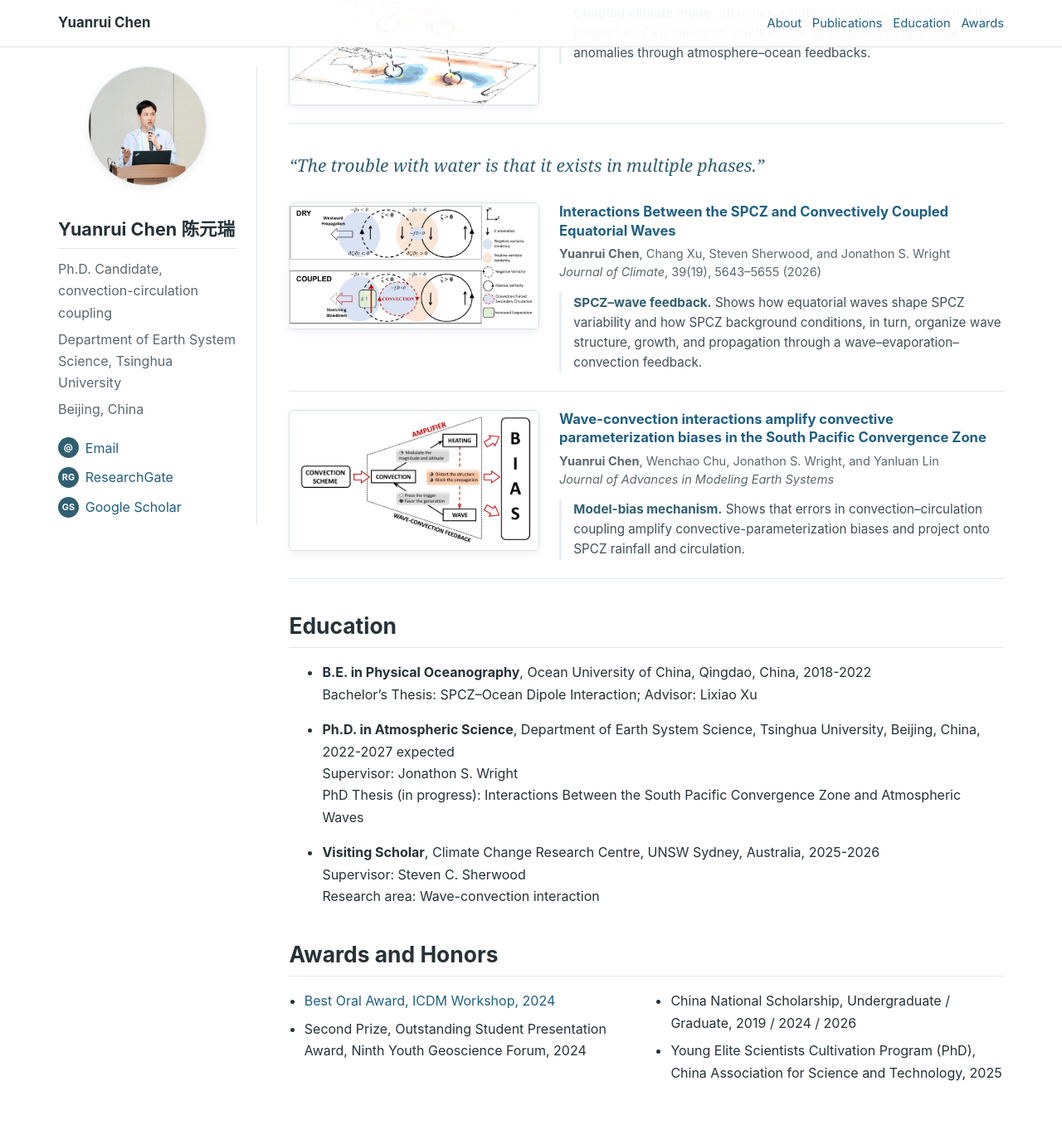
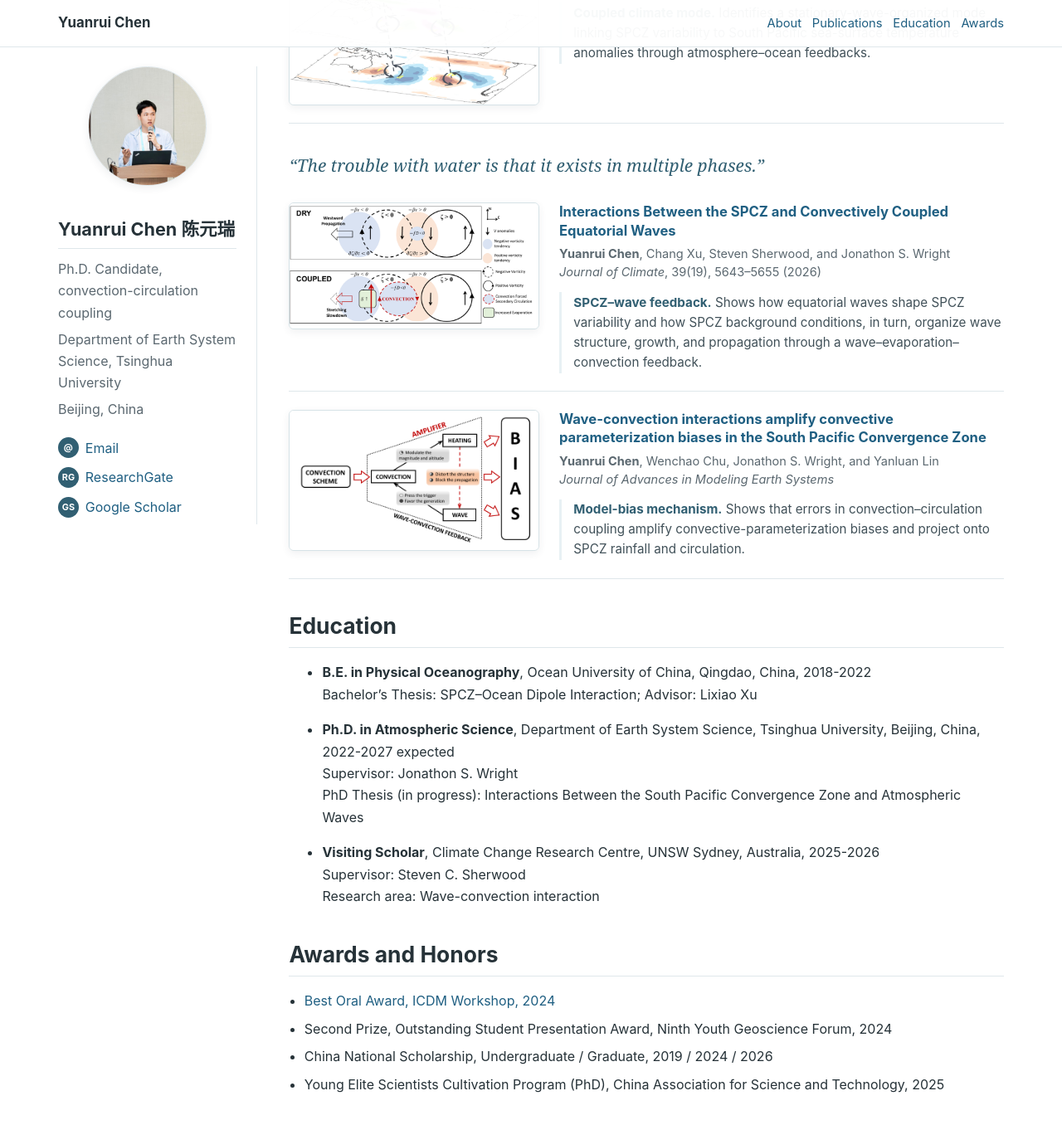
Before and after one commit to yuanruichen/yuanruichen.github.io, a Jekyll site: the page built from index.md, in a window 1280 px wide and 1400 px high, scrolled down 1576 px. Shown: the top 1356 px of the window at 83% size. Built offline with Jekyll 4.4.1, drawn with Linux system fonts in a browser that asks for light colours.

Commit message:
Use single-column awards layout

```diff
--- a/assets/css/main.scss
+++ b/assets/css/main.scss
@@ -269,8 +269,6 @@ h3 {
 }
 
 .award-list ul {
-  columns: 2;
-  column-gap: 2.5rem;
   padding-left: 1.15rem;
 }
 
```
